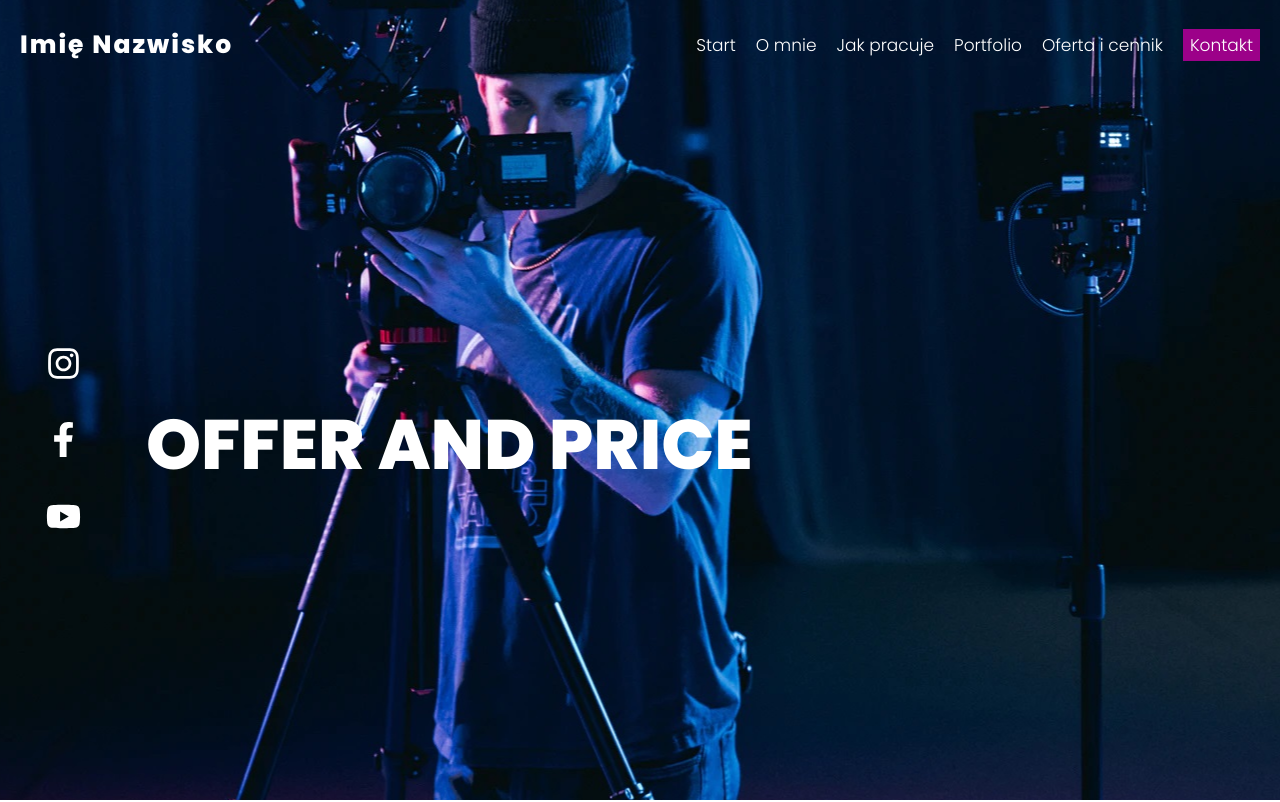
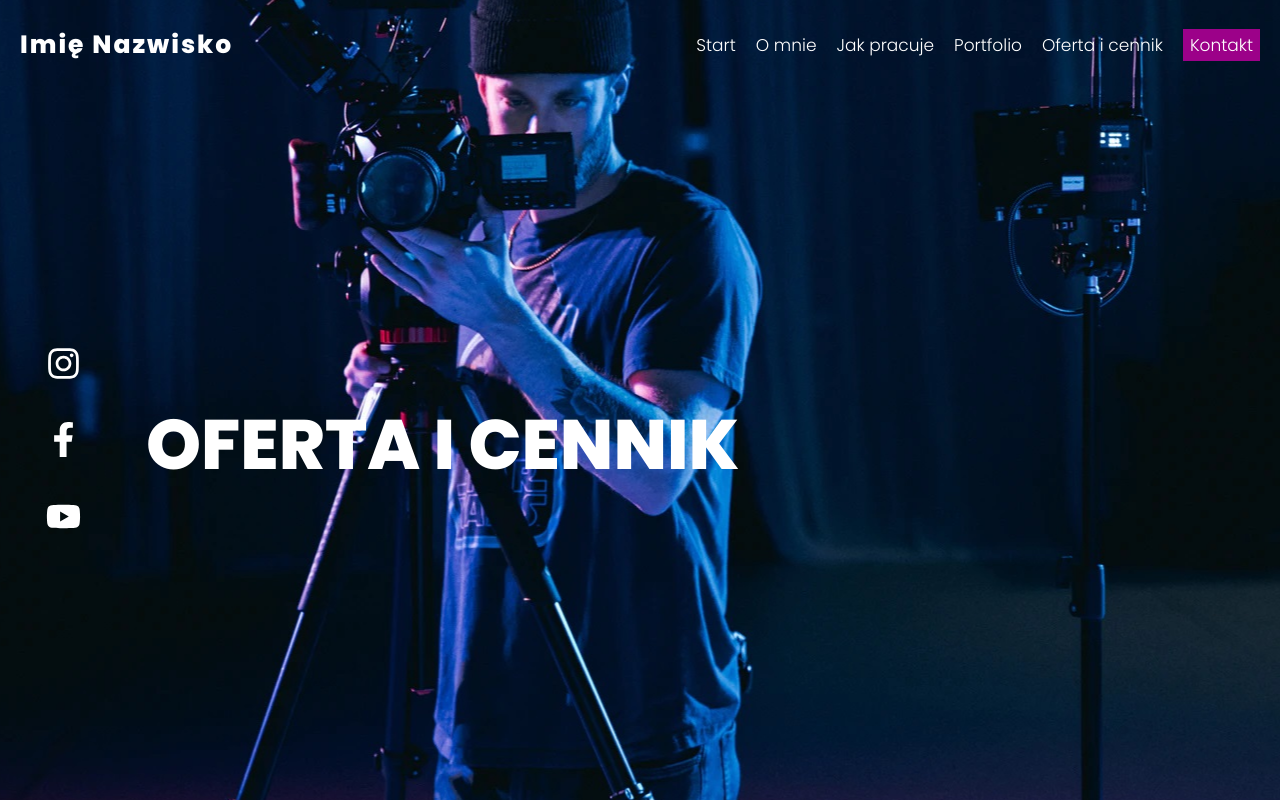
Before and after one commit to DawidDev/camerman, a React (Create React App) app: page /offer-and-price in a window 1280 px wide. Shown: the top 802 px of the page. Built offline with nearby package versions, Linux system fonts and the light colour scheme.

Commit message:
Edit README.md file

```diff
--- a/src/components/Jumbutron.js
+++ b/src/components/Jumbutron.js
@@ -125,7 +125,7 @@ const Jumbutron = ({type}) => {
             <i><FaYoutube /></i>
         </div>
         <div className="header-block">
-            <h1>Offer and price</h1>
+            <h1>Oferta i cennik</h1>
         </div>
     </>
     )
```
Also changed, not shown: 1 other file (tests, documents, lock files or other folders).
